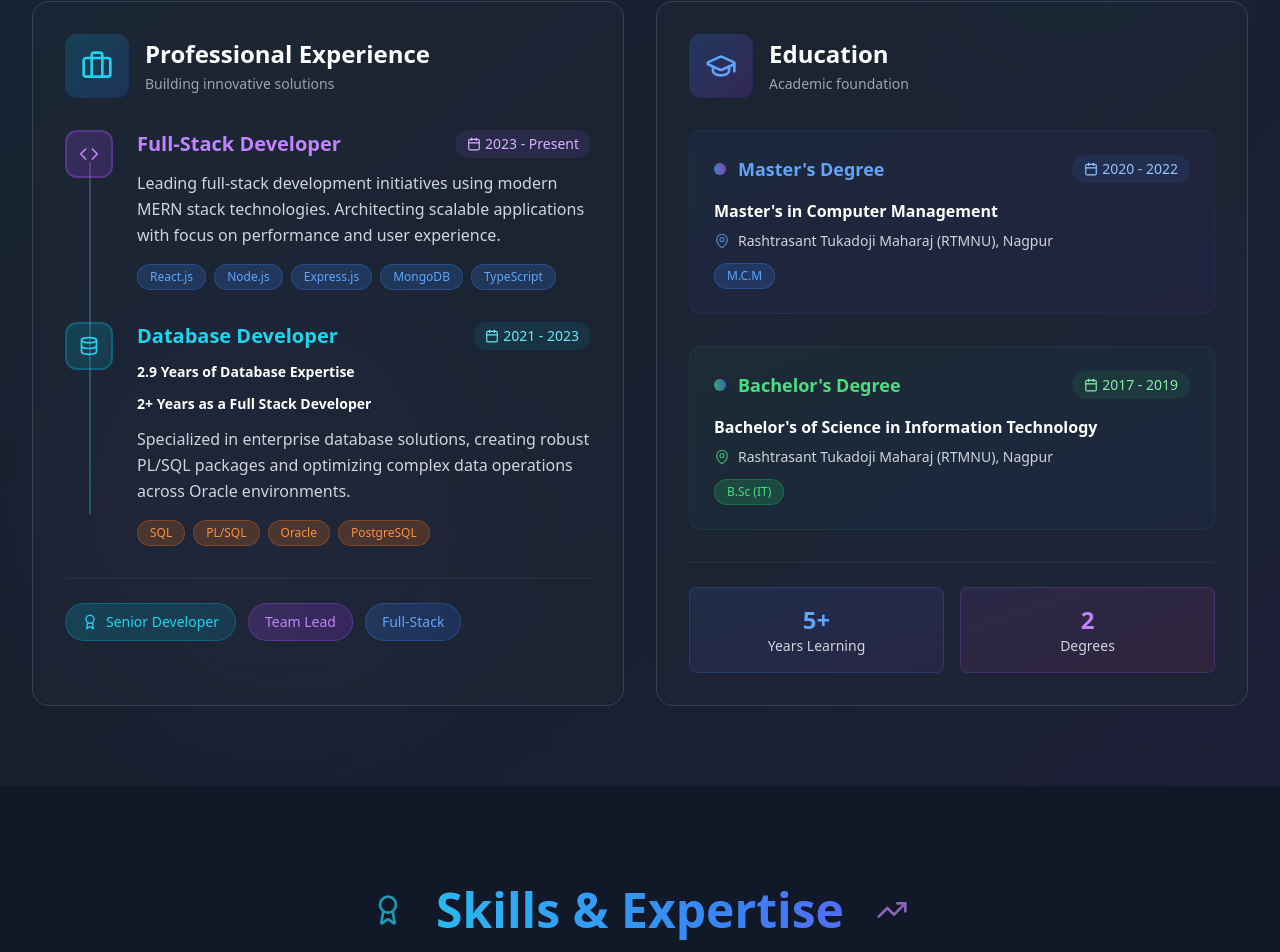
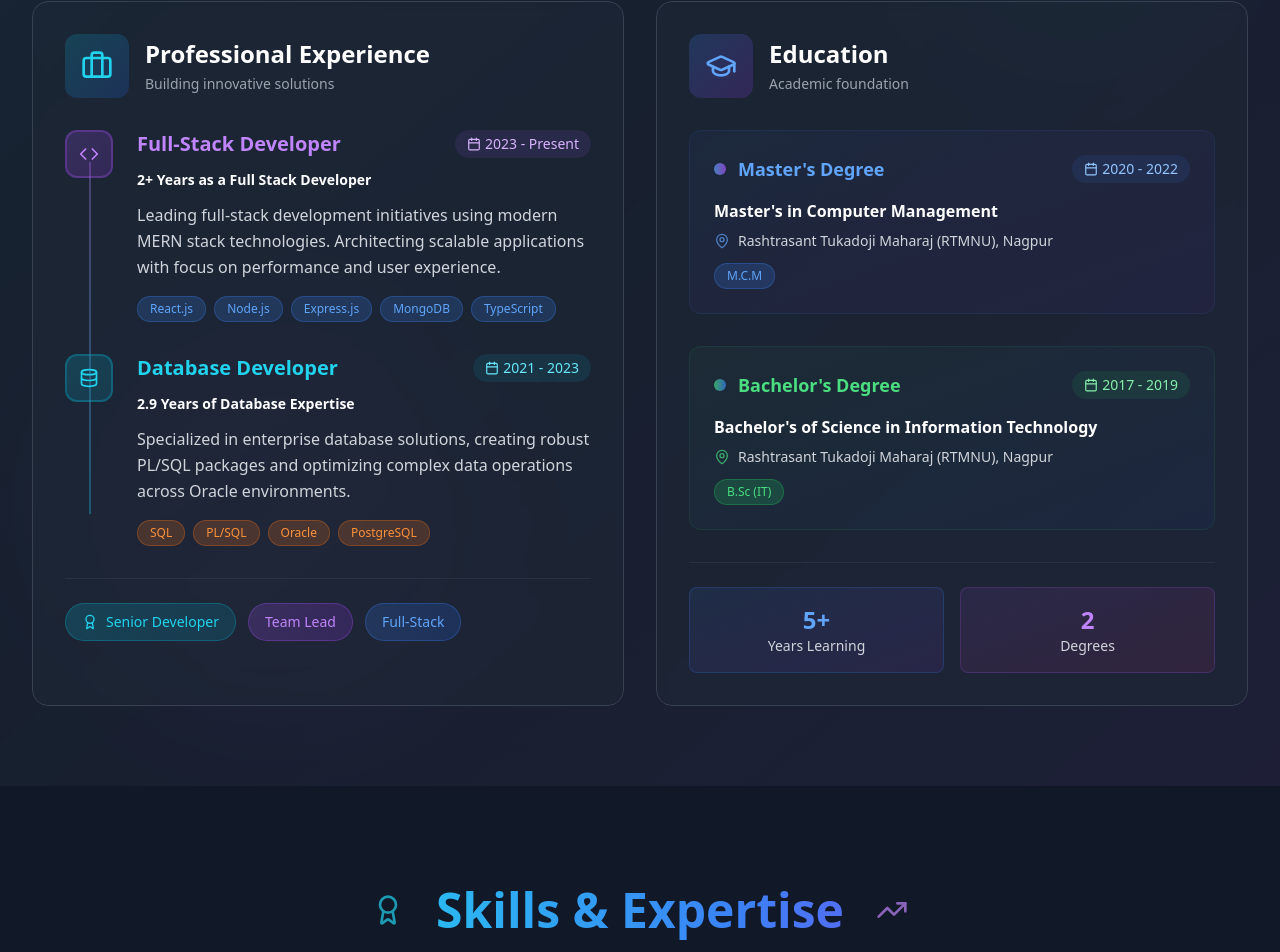
Before and after one commit to Rakshanda-Pande/Rakshanda_Pande_Portfolio_Frontend, a React (Vite) app: page / in a window 1280 px wide. Shown: the part 1099-2051 px from the top of the page. Built offline with nearby package versions, Linux system fonts and the light colour scheme.

Commit message:
[Update] About.js

```diff
--- a/src/components/About.js
+++ b/src/components/About.js
@@ -115,6 +115,11 @@ const About = () => {
                                                 <span className="text-sm font-medium">2023 - Present</span>
                                             </div>
                                         </div>
+                                        <div className="flex items-center mb-3">
+                                            <span className="text-white font-semibold text-sm">
+                                                2+ Years as a Full Stack Developer
+                                            </span>
+                                        </div>
                                         <p className="text-gray-300 leading-relaxed mb-4 group-hover/item:text-gray-200 transition-colors duration-300">
                                             Leading full-stack development initiatives using modern MERN stack technologies.
                                             Architecting scalable applications with focus on performance and user experience.
@@ -152,11 +157,7 @@ const About = () => {
                                         <div className="flex items-center mb-3">
                                             <span className="text-white font-semibold text-sm">2.9 Years of Database Expertise</span>
                                         </div>
-                                        <div className="flex items-center mb-3">
-                                            <span className="text-white font-semibold text-sm">
-                                                2+ Years as a Full Stack Developer
-                                            </span>
-                                        </div>
+
                                         <p className="text-gray-300 leading-relaxed mb-4 group-hover/item:text-gray-200 transition-colors duration-300">
                                             Specialized in enterprise database solutions, creating robust PL/SQL packages and optimizing
                                             complex data operations across Oracle environments.
```
